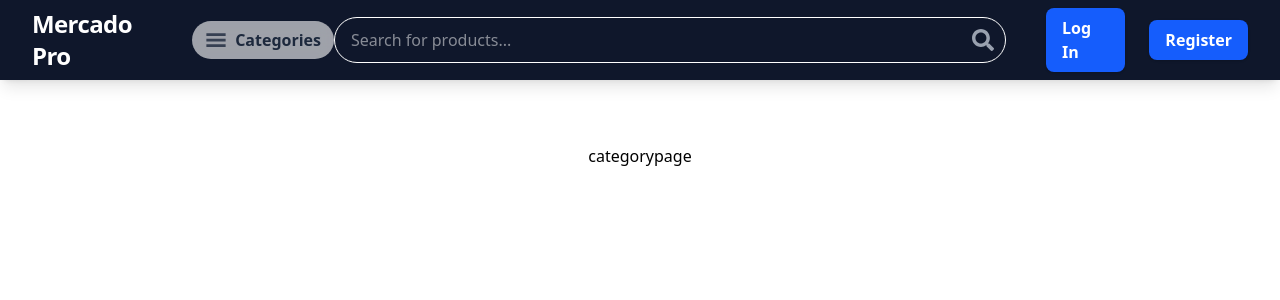
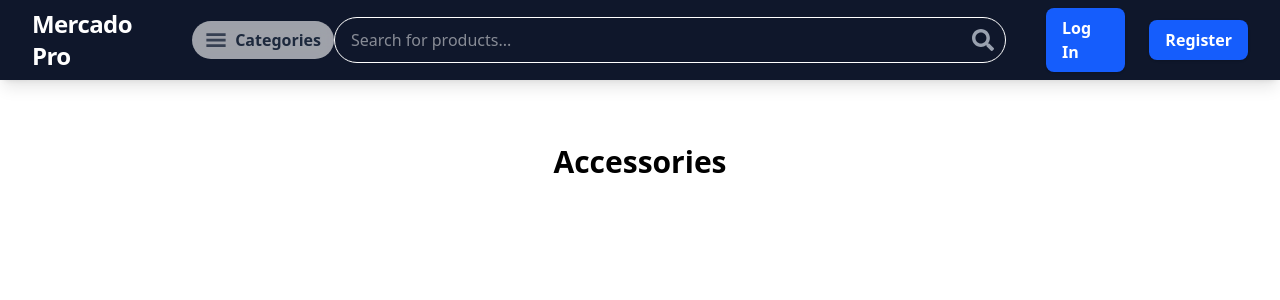
Before and after one commit to aaropaltemaa/Mercado-Pro, a React (Vite) app in the folder client/: page /category/accessories in a window 1280 px wide. Shown: the top 300 px of the page. Built offline with nearby package versions, Linux system fonts and the light colour scheme.

Commit message:
created headers for each category page

```diff
--- a/client/src/pages/CategoryPage.tsx
+++ b/client/src/pages/CategoryPage.tsx
@@ -1,5 +1,18 @@
+import { useParams } from "react-router-dom";
+
 const CategoryPage = () => {
-  return <div>categorypage</div>;
+  const { categoryName } = useParams<{ categoryName: string }>();
+  const capitalizedCategoryName = categoryName
+    ? categoryName.charAt(0).toUpperCase() + categoryName.slice(1)
+    : "";
+
+  return (
+    <div>
+      <h2 className="text-2xl sm:text-3xl font-bold mb-8">
+        {capitalizedCategoryName}
+      </h2>
+    </div>
+  );
 };
 
 export default CategoryPage;
```
